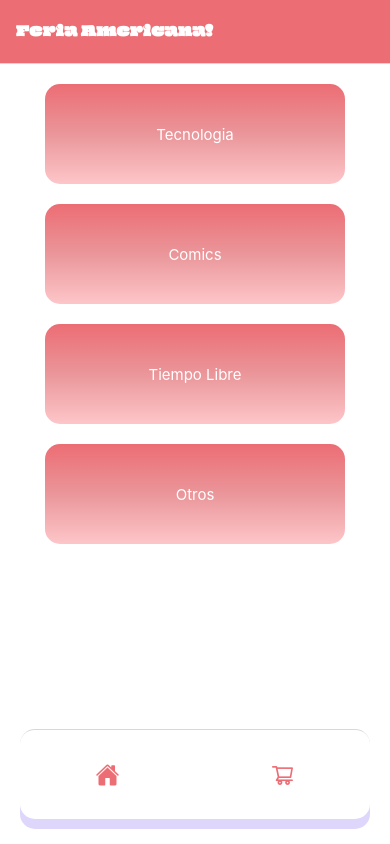
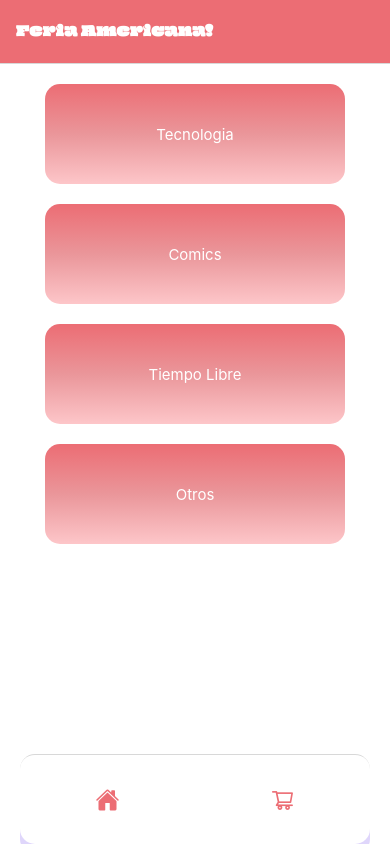
Before and after one commit to EtelS/app_Panaderia, a React Native app: screen / in a window 390 px wide. Built offline with nearby package versions, Linux system fonts and the light colour scheme.

Commit message:
estilado

```diff
--- a/components/Products.js
+++ b/components/Products.js
@@ -8,22 +8,30 @@ return(
         <View>
             <Image style={styles.imagen} source= {{uri:item.imagenUrl}} />
         </View>
-        <View>
-            <Text>{item.nombre}</Text>
-            <Text>${item.precio}</Text>
+        <View style={styles.cajaprecionombre}>
+            <Text style={styles.texto}>{item.nombre}</Text>
+            <Text style={styles.texto}>${item.precio}</Text>
         </View>
     </TouchableOpacity>
 )}
 const styles= StyleSheet.create({
     imagen:{
-        height:100,
+        height:200,
         width:'100%'
     },
     touchable:{
         width:300,
-        borderColor:'#000',
-        borderWidth:1,
         margin:3,
+
+
+    },
+    cajaprecionombre:{
+        margin:3,
+    },
+    texto:{
+        fontWeight:'bold',
+        fontSize:20,
+
     },
 })
 export default Products;
--- a/navigation/TabNavigator.js
+++ b/navigation/TabNavigator.js
@@ -52,7 +52,7 @@ const TabNavigator = () =>{
 const styles= StyleSheet.create({
     tabBar: {
         position:'absolute',
-        bottom: 25,
+
         left: 20,
         right:20,
         borderRadius: 15,
@@ -63,7 +63,8 @@ const styles= StyleSheet.create({
         shadowOpacity: 0.25,
         shadowRadius: 0.25,
         elevation: 5,
-
+        flex:1,
+        justifyContent:'flex-end',
     },
 })
 export default TabNavigator;
--- a/screens/ItemList.js
+++ b/screens/ItemList.js
@@ -1,4 +1,4 @@
-import { FlatList, StyleSheet, View } from 'react-native';
+import { Dimensions, FlatList, StyleSheet, View } from 'react-native';
 import React, { useEffect } from 'react';
 import { connect, useDispatch, useSelector } from 'react-redux';
 
@@ -38,6 +38,7 @@ const styles = StyleSheet.create({
     flex: 1,
     justifyContent: 'center',
     width:'100%',
+    height: Dimensions.get('window').height*0.5,
   },
 });
 export default connect()(ItemList)
```
